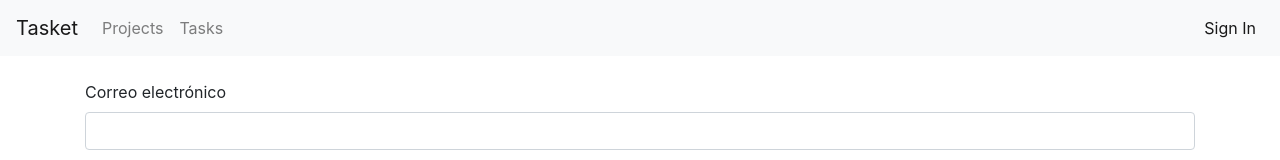
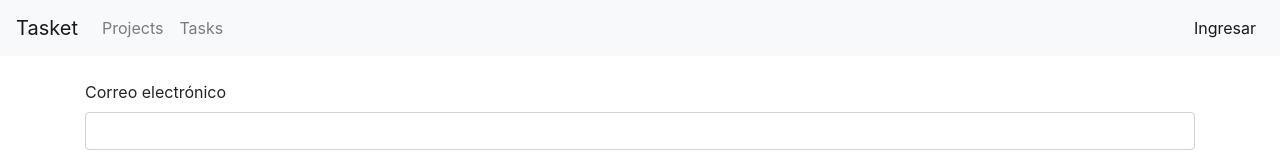
Before and after one commit to fernastereo/tasket, a React (Create React App) app: page /signin in a window 1280 px wide. Shown: the top 160 px of the page. Built offline with nearby package versions, Linux system fonts and the light colour scheme.

Commit message:
Add Context for User

```diff
--- a/src/App.js
+++ b/src/App.js
@@ -4,14 +4,27 @@ import NavBar from "./containers/NavBar";
 //import Projects from "./pages/Projects";
 //import Tasks from "./pages/Tasks";
 import SignIn from "./pages/SignIn";
+import userContext from "./containers/UserContext";
 import "./App.css";
 
 const Projects = lazy(() => import("./pages/Projects"));
 const Tasks = lazy(() => import("./pages/Tasks"));
 
-export default function App() {
+export default class App extends React.Component {
+  state = {
+    user: {
+      email: undefined,
+    },
+  };
+
+  setUser = user => {
+    this.setState({ user });
+  };
+
+  render() {
+    const { user } = this.state;
     return (
-    <>
+      <userContext.Provider value={{ user, setUser: this.setUser }}>
         <NavBar />
         <Switch>
           <Route
@@ -48,6 +61,7 @@ export default function App() {
           <Route path="/signin" component={SignIn} />
           <Redirect to="/" />
         </Switch>
-    </>
+      </userContext.Provider>
     );
   }
+}
--- a/src/containers/NavBar.js
+++ b/src/containers/NavBar.js
@@ -1,5 +1,7 @@
 import React from "react";
 import { NavLink } from "react-router-dom";
+import userContext from "./UserContext";
+
 export default function NavBar() {
   return (
     <nav className="navbar navbar-expand-lg navbar-light bg-light">
@@ -28,9 +30,20 @@ export default function NavBar() {
           </NavLink>
         </ul>
         <ul className="navbar-nav">
-          <NavLink to="/signin" className="nav-item">
-            <span className="nav-link">Sign In</span>
-          </NavLink>
+          <userContext.Consumer>
+            {context => {
+              const { user: { email = "" } = {} } = context;
+              return email ? (
+                <NavLink to="/profile" className="nav-item">
+                  <span className="nav-link">{email}</span>
+                </NavLink>
+              ) : (
+                <NavLink to="/signin" className="nav-item">
+                  <span className="nav-link">Ingresar</span>
+                </NavLink>
+              );
+            }}
+          </userContext.Consumer>
         </ul>
       </div>
     </nav>
--- /dev/null
+++ b/src/containers/UserContext.js
@@ -0,0 +1,7 @@
+import { createContext } from "react";
+
+const userContext = createContext({
+  email: undefined,
+});
+
+export default userContext;
--- a/src/pages/SignIn.js
+++ b/src/pages/SignIn.js
@@ -1,8 +1,11 @@
 import React, { Component } from "react";
 import { signIn } from "./../services/auth";
 import { setToken } from "./../utils/token";
+import userContext from "./../containers/UserContext";
 
 export default class SignIn extends Component {
+  static contextType = userContext;
+
   handleSubmit = event => {
     event.preventDefault();
     const {
@@ -13,6 +16,7 @@ export default class SignIn extends Component {
     signIn({ email, password }).then(data => {
       const { token = "" } = data;
       setToken(token);
+      this.context.setUser({ email });
       this.props.history.push("/");
     });
   };
```
Lines whose indentation alone changed are shown as unchanged.
